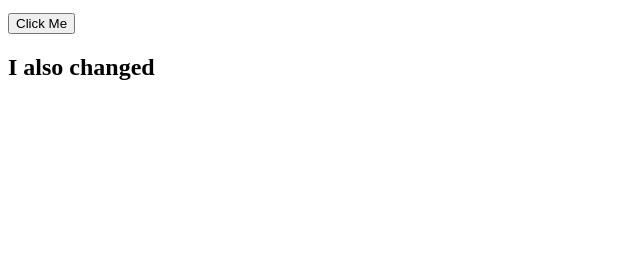
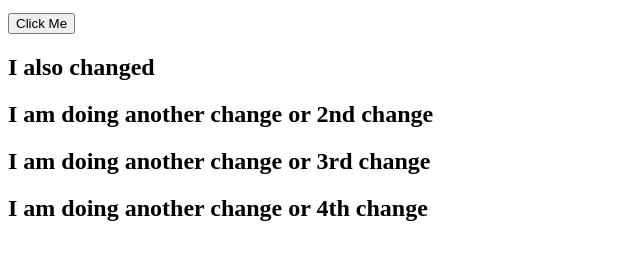
Before and after one commit to MukeshMB012/algoprep_git_demo, a plain HTML site: page index.html in a window 1280 px wide. Shown: the part 101-360 px from the top of the page, without its empty margins (0-640 px from the left). Drawn offline with Linux system fonts and the light colour scheme.

Commit message:
did some changes in index.html file

```diff
--- a/index.html
+++ b/index.html
@@ -9,5 +9,8 @@
     <p>This is a simple HTML page created as a demo.</p>
     <button onclick="alert('Hello, world!')">Click Me</button>
     <h2> I also changed </h2>
+    <h2>I am doing another change or 2nd change</h2>
+    <h2>I am doing another change or 3rd change</h2>
+    <h2>I am doing another change or 4th change</h2>
 </body>
 </html>
```
